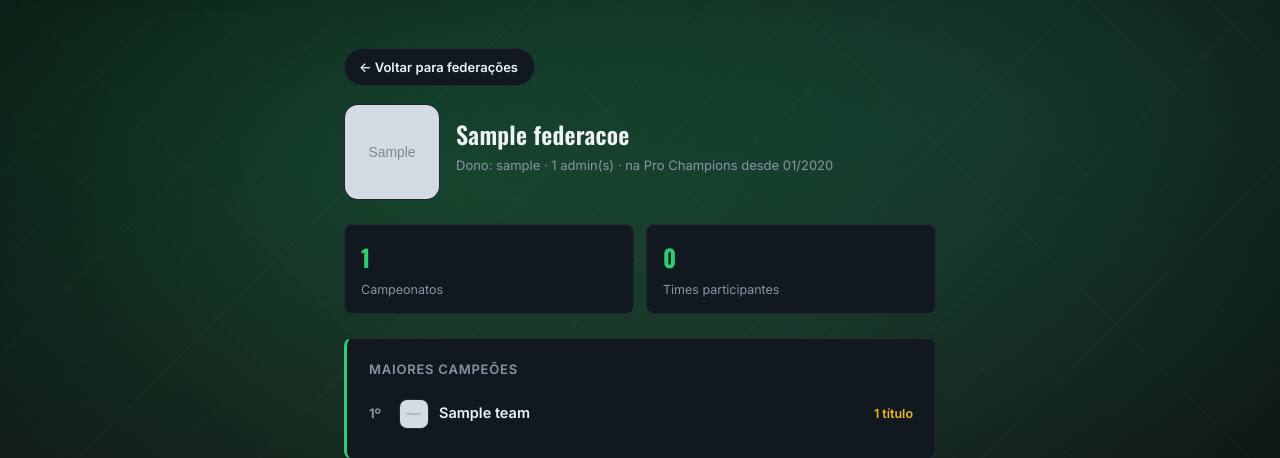
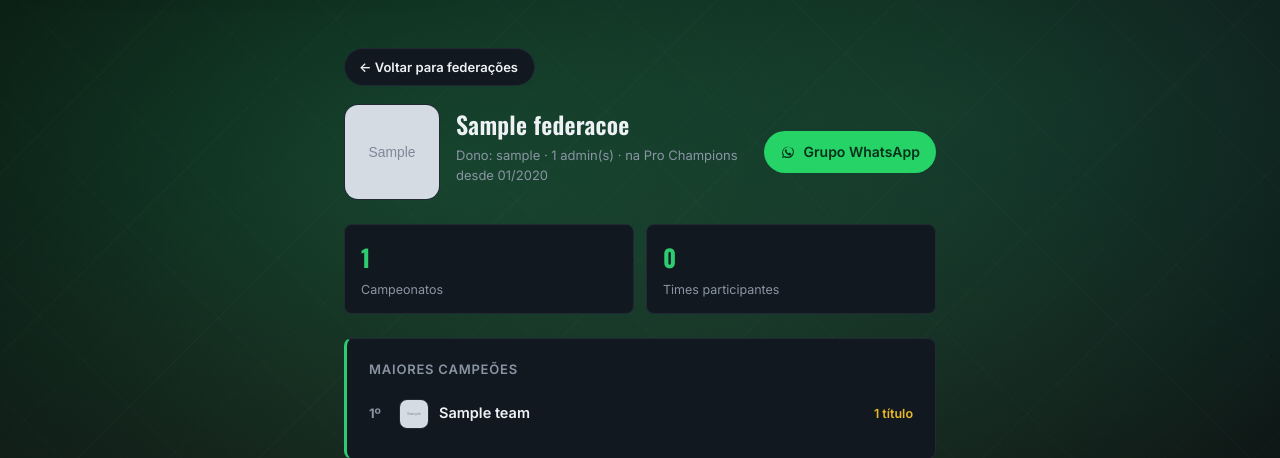
Before and after one commit to Celoabramo/pro-champions, a Flask app: page /federacoes/1 in a window 1280 px wide. Shown: the part 94-552 px from the top of the page. Run offline with Flask 3, Linux system fonts and the light colour scheme; tables that the repository leaves empty hold one stand-in row (values such as "Sample post"); grey boxes marked "Sample" are stand-in pictures; some libraries are stand-ins or nearby versions.

Commit message:
Adiciona painel de promover organizador e botao de grupo de WhatsApp da federacao
- /admin/organizadores: painel restrito ao e-mail do dono do site pra
  promover qualquer usuario cadastrado a organizador, sem precisar mais
  rodar comando direto no banco.
- Dono de federacao pode cadastrar o link do grupo de WhatsApp no
  proprio perfil; a pagina publica da federacao mostra um botao que
  leva direto pro grupo, ou avisa que ainda nao tem link cadastrado.
- Coluna nova (link_grupo_whatsapp) marcada como "deferred" no model,
  pra login/cadastro continuarem funcionando mesmo antes da migracao
  que cria essa coluna na tabela "users" (que ja existe) rodar em
  producao - so quem acessar algo que toca o link esbarraria nisso.
- Rota de migracao de uso unico (login-only, restrita ao dono do site)
  pra rodar essa migracao.

Testado localmente simulando o schema ANTIGO (sem a coluna) direto via
SQL cru: confirmado que login/cadastro/perfil sem federacao funcionam
normalmente antes da migracao, que so paginas tocando o link travam
antes dela rodar, e que depois de rodar a migracao tudo volta a
funcionar (criar federacao, ver perfil, ver pagina publica).

Co-Authored-By: Claude Sonnet 5 <noreply@anthropic.com>

```diff
--- a/app.py
+++ b/app.py
@@ -48,6 +48,10 @@ load_dotenv()
 
 app = Flask(__name__)
 
+# E-mail do dono do site — o único que pode promover outros usuários a
+# organizador (só organizadores podem criar federação/campeonato).
+ADMIN_EMAIL = "marcelinhopolar@gmail.com"
+
 # Chave secreta usada pelo Flask para proteger sessões de login e os
 # tokens CSRF dos formulários. Em produção isso PRECISA vir de uma
 # variável de ambiente — o valor fixo abaixo é só um fallback para rodar
@@ -198,6 +202,12 @@ def injetar_static_versionado():
 def injetar_ano_atual():
     """Ano exibido no © do rodapé — para não precisar atualizar na mão todo ano."""
     return dict(ano_atual=datetime.utcnow().year)
+
+
+@app.context_processor
+def injetar_eh_admin_site():
+    eh_admin = current_user.is_authenticated and current_user.email == ADMIN_EMAIL
+    return dict(eh_admin_site=eh_admin)
 
 
 def _texto_marquee(nomes, minimo=16):
@@ -407,6 +417,29 @@ def perfil_pix():
     return render_template("perfil_pix.html", usuario=current_user, tipos=pagamentos.TIPOS_CHAVE_PIX)
 
 
+@app.route("/admin/organizadores", methods=["GET", "POST"])
+@login_required
+def admin_organizadores():
+    if current_user.email != ADMIN_EMAIL:
+        abort(404)
+
+    if request.method == "POST":
+        email = request.form.get("email", "").strip().lower()
+        usuario = User.query.filter_by(email=email).first()
+        if not usuario:
+            flash(f"Nenhum usuário encontrado com o e-mail {email}.", "erro")
+        elif usuario.is_organizador:
+            flash(f"{usuario.nickname} já é organizador.", "erro")
+        else:
+            usuario.is_organizador = True
+            db.session.commit()
+            flash(f"{usuario.nickname} ({usuario.email}) agora é organizador!", "sucesso")
+        return redirect(url_for("admin_organizadores"))
+
+    organizadores = User.query.filter_by(is_organizador=True).order_by(User.nickname).all()
+    return render_template("admin_organizadores.html", organizadores=organizadores)
+
+
 @app.route("/federacao/criar", methods=["POST"])
 @login_required
 def criar_federacao():
@@ -501,6 +534,25 @@ def enviar_logo_federacao():
     db.session.commit()
 
     flash("Logo da federação atualizada!", "sucesso")
+    return redirect(url_for("perfil"))
+
+
+@app.route("/federacao/whatsapp", methods=["POST"])
+@login_required
+def salvar_link_whatsapp_federacao():
+    if not current_user.federacao or current_user.federacao.dono_id != current_user.id:
+        flash("Só o dono da federação pode configurar o link do grupo.", "erro")
+        return redirect(url_for("perfil"))
+
+    link = request.form.get("link_grupo_whatsapp", "").strip()
+    if link and not (link.startswith("https://chat.whatsapp.com/") or link.startswith("http://chat.whatsapp.com/")):
+        flash("Link inválido — use o link de convite do grupo (começa com chat.whatsapp.com).", "erro")
+        return redirect(url_for("perfil"))
+
+    current_user.link_grupo_whatsapp = link or None
+    db.session.commit()
+
+    flash("Link do grupo de WhatsApp salvo!" if link else "Link do grupo de WhatsApp removido.", "sucesso")
     return redirect(url_for("perfil"))
 
 
@@ -2093,6 +2145,28 @@ def enviar_print(torneio_id, confronto_id):
     return redirect(url_for("detalhe_confronto", torneio_id=torneio_id, confronto_id=confronto_id))
 
 
+@app.route("/manutencao/migrar-whatsapp-coluna-h3jm8vqe", methods=["GET", "POST"])
+@login_required
+def _migrar_coluna_whatsapp_temporario():
+    # Rota temporária de uso único — adiciona a coluna nova (link do grupo
+    # de WhatsApp) na tabela users, que já existia antes dessa mudança
+    # (db.create_all() só cria tabela que não existe, não altera as que já
+    # existem). A coluna é "deferred" no model (ver models.py), então
+    # login/cadastro continuam funcionando normalmente até essa rota rodar
+    # — só quem acessar o link do WhatsApp esbarraria nisso antes da
+    # migração. Restrita ao dono do site. Remover essa rota assim que
+    # confirmar que rodou.
+    if current_user.email != ADMIN_EMAIL:
+        abort(404)
+    try:
+        db.session.execute(db.text("ALTER TABLE users ADD COLUMN link_grupo_whatsapp VARCHAR(255)"))
+        db.session.commit()
+    except Exception as erro:
+        db.session.rollback()
+        return f"erro (coluna já deve existir?): {erro}", 200
+    return "ok, coluna link_grupo_whatsapp adicionada"
+
+
 @app.route("/manutencao/limpar-tudo-pre-lancamento-q7wz4nx1", methods=["GET", "POST"])
 @login_required
 def _limpar_tudo_pre_lancamento_temporario():
--- a/static/estilo.css
+++ b/static/estilo.css
@@ -975,7 +975,27 @@ a.notificacao-corpo-link:hover p { color: var(--acento); }
 .card-federacao-meta { color: var(--texto-fraco); font-size: 13px; margin: 0; }
 .destaque-aberto { color: var(--acento); font-weight: 600; }
 
-.detalhe-federacao .cabecalho-federacao { margin-bottom: 24px; }
+.detalhe-federacao .cabecalho-federacao { margin-bottom: 24px; flex-wrap: wrap; }
+.detalhe-federacao .cabecalho-federacao > div { flex: 1; min-width: 160px; }
+
+.botao-whatsapp-federacao {
+    display: inline-flex;
+    align-items: center;
+    gap: 8px;
+    padding: 10px 16px;
+    border-radius: 999px;
+    background: #25d366;
+    color: #06301b;
+    font-weight: 600;
+    font-size: 14px;
+    text-decoration: none;
+    border: none;
+    cursor: pointer;
+    font-family: inherit;
+    white-space: nowrap;
+}
+.botao-whatsapp-federacao:hover { filter: brightness(1.05); }
+.botao-whatsapp-federacao-vazio { background: var(--linha); color: var(--texto-fraco); }
 
 .grid-stats-federacao {
     display: grid;
--- a/templates/federacao_detalhe.html
+++ b/templates/federacao_detalhe.html
@@ -14,6 +14,18 @@
                 · na Pro Champions desde {{ federacao.criado_em.strftime('%m/%Y') }}
             </p>
         </div>
+        {% if federacao.dono.link_grupo_whatsapp %}
+            <a href="{{ federacao.dono.link_grupo_whatsapp }}" target="_blank" rel="noopener noreferrer" class="botao-whatsapp-federacao">
+                <svg width="16" height="16" viewBox="0 0 24 24" fill="currentColor"><path d="M17.6 6.3A8.9 8.9 0 0 0 12 4a8.9 8.9 0 0 0-7.7 13.4L3 21l3.7-1.3A8.9 8.9 0 0 0 12 21a8.9 8.9 0 0 0 5.6-15.7ZM12 19.3a7.3 7.3 0 0 1-3.9-1.1l-.3-.2-2.6.9.9-2.5-.2-.3A7.4 7.4 0 1 1 12 19.3Zm4-5.6c-.2-.1-1.3-.6-1.5-.7s-.4-.1-.5.1-.5.7-.7.8-.3.2-.5.1a6 6 0 0 1-1.8-1.1 6.8 6.8 0 0 1-1.2-1.5c-.1-.2 0-.3.1-.5l.3-.4.2-.3v-.3s-.5-1.2-.7-1.7-.4-.4-.5-.4h-.5a.9.9 0 0 0-.6.3 2.8 2.8 0 0 0-.9 2.1 4.9 4.9 0 0 0 1 2.6 11.2 11.2 0 0 0 4.3 3.8c.6.2 1 .4 1.4.5a3.4 3.4 0 0 0 1.5.1 2.5 2.5 0 0 0 1.6-1.1 1.9 1.9 0 0 0 .1-1.1c-.1-.1-.2-.2-.4-.3Z"/></svg>
+                Grupo WhatsApp
+            </a>
+        {% else %}
+            <button type="button" class="botao-whatsapp-federacao botao-whatsapp-federacao-vazio"
+                    onclick="alert('Essa federação ainda não cadastrou um link de grupo de WhatsApp.')">
+                <svg width="16" height="16" viewBox="0 0 24 24" fill="currentColor"><path d="M17.6 6.3A8.9 8.9 0 0 0 12 4a8.9 8.9 0 0 0-7.7 13.4L3 21l3.7-1.3A8.9 8.9 0 0 0 12 21a8.9 8.9 0 0 0 5.6-15.7ZM12 19.3a7.3 7.3 0 0 1-3.9-1.1l-.3-.2-2.6.9.9-2.5-.2-.3A7.4 7.4 0 1 1 12 19.3Zm4-5.6c-.2-.1-1.3-.6-1.5-.7s-.4-.1-.5.1-.5.7-.7.8-.3.2-.5.1a6 6 0 0 1-1.8-1.1 6.8 6.8 0 0 1-1.2-1.5c-.1-.2 0-.3.1-.5l.3-.4.2-.3v-.3s-.5-1.2-.7-1.7-.4-.4-.5-.4h-.5a.9.9 0 0 0-.6.3 2.8 2.8 0 0 0-.9 2.1 4.9 4.9 0 0 0 1 2.6 11.2 11.2 0 0 0 4.3 3.8c.6.2 1 .4 1.4.5a3.4 3.4 0 0 0 1.5.1 2.5 2.5 0 0 0 1.6-1.1 1.9 1.9 0 0 0 .1-1.1c-.1-.1-.2-.2-.4-.3Z"/></svg>
+                Grupo WhatsApp
+            </button>
+        {% endif %}
     </div>
 
     <div class="grid-stats-federacao">
```
Also changed, not shown: models.py (+11 -0 lines), templates/admin_organizadores.html (added, +29 -0 lines), templates/perfil.html (+22 -0 lines).
